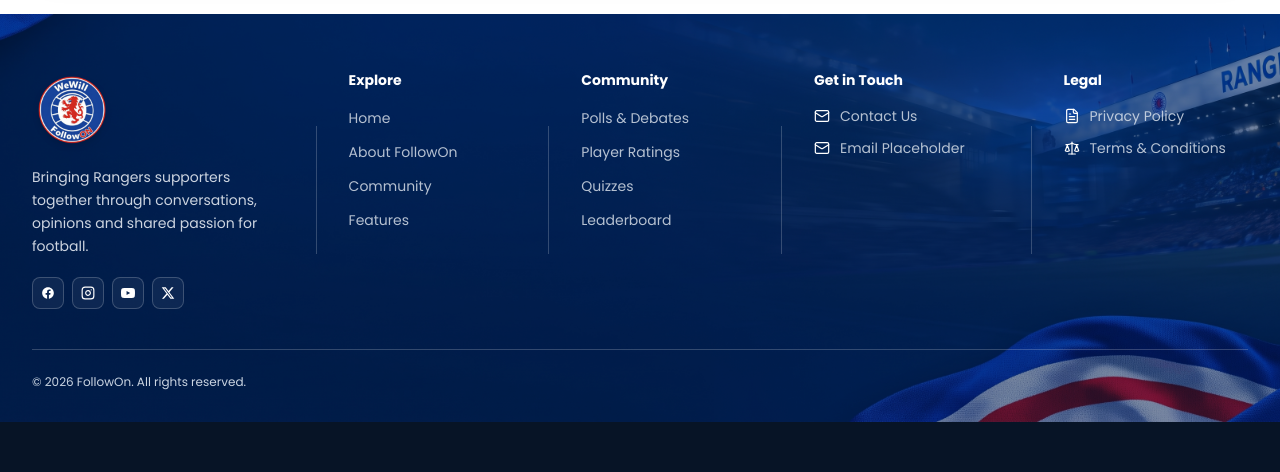
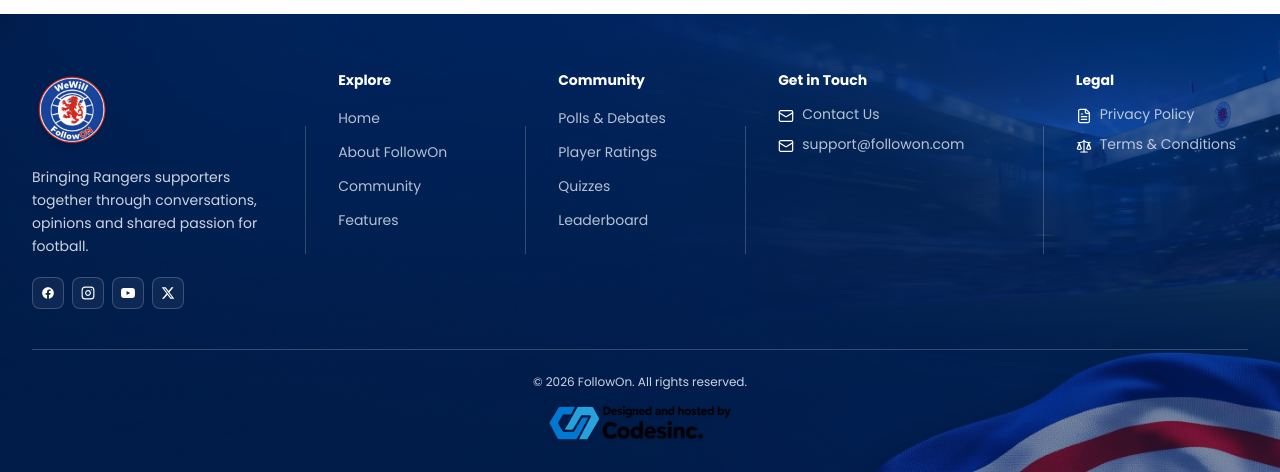
Before and after one commit to Aliraza324/follow, a React (Vite) app: page / in a window 1280 px wide. Shown: the part 5271-5743 px from the top of the page. Before the commit the page ends 5693 px from the top, so only its background shows below. Built offline with nearby package versions, Linux system fonts and the light colour scheme.

Commit message:
feat: add Footer component and associated mock data and assets

```diff
--- a/src/components/layout/Footer.jsx
+++ b/src/components/layout/Footer.jsx
@@ -2,81 +2,42 @@ import { footerData } from '../../mockup/footer'
 import { SmoothLink } from '../common/SmoothLink'
 import footerBg from '../../assets/Gemini_Generated_Image_k0e1dlk0e1dlk0e1.jpg'
 import logoImg from '../../assets/logo.png'
+import brandingImg from '../../assets/WhatsApp Image 2026-11-05 at 3.35.46 PM-Photoroom.png'
 
 const SocialIcon = ({ id }) => {
-  if (id === 'facebook') {
-    return (
-      <svg className="w-3.5 h-3.5 fill-current" viewBox="0 0 24 24">
-        <path d="M12 2C6.477 2 2 6.477 2 12c0 4.991 3.657 9.128 8.438 9.879V14.89h-2.54V12h2.54V9.797c0-2.506 1.492-3.89 3.777-3.89 1.094 0 2.238.195 2.238.195v2.46h-1.26c-1.243 0-1.63.771-1.63 1.562V12h2.773l-.443 2.89h-2.33v6.989C18.343 21.129 22 16.99 22 12c0-5.523-4.477-10-10-10z" />
-      </svg>
-    )
-  }
-  if (id === 'instagram') {
-    return (
-      <svg className="w-3.5 h-3.5" viewBox="0 0 24 24" fill="none" stroke="currentColor" strokeWidth="2" strokeLinecap="round" strokeLinejoin="round">
-        <rect width="20" height="20" x="2" y="2" rx="5" ry="5" />
-        <path d="M16 11.37A4 4 0 1 1 12.63 8 4 4 0 0 1 16 11.37z" />
-        <line x1="17.5" x2="17.51" y1="6.5" y2="6.5" />
-      </svg>
-    )
-  }
-  if (id === 'youtube') {
-    return (
-      <svg className="w-3.5 h-3.5 fill-current" viewBox="0 0 24 24">
-        <path d="M23.498 6.186a3.016 3.016 0 0 0-2.122-2.136C19.505 3.545 12 3.545 12 3.545s-7.505 0-9.377.505A3.017 3.017 0 0 0 .502 6.186C0 8.07 0 12 0 12s0 3.93.502 5.814a3.016 3.016 0 0 0 2.122 2.136c1.871.505 9.376.505 9.376.505s7.505 0 9.377-.505a3.015 3.015 0 0 0 2.122-2.136C24 15.93 24 12 24 12s0-3.93-.502-5.814zM9.545 15.568V8.432L15.818 12l-6.273 3.568z" />
-      </svg>
-    )
-  }
-  return (
-    <svg className="w-3.5 h-3.5 fill-current" viewBox="0 0 24 24">
-      <path d="M18.244 2.25h3.308l-7.227 8.26 8.502 11.24H16.17l-5.214-6.817L4.99 21.75H1.68l7.73-8.835L1.254 2.25H8.08l4.713 6.231zm-1.161 17.52h1.833L7.084 4.126H5.117z" />
-    </svg>
-  )
+  if (id === 'facebook') return <svg className="w-3.5 h-3.5 fill-current" viewBox="0 0 24 24"><path d="M12 2C6.477 2 2 6.477 2 12c0 4.991 3.657 9.128 8.438 9.879V14.89h-2.54V12h2.54V9.797c0-2.506 1.492-3.89 3.777-3.89 1.094 0 2.238.195 2.238.195v2.46h-1.26c-1.243 0-1.63.771-1.63 1.562V12h2.773l-.443 2.89h-2.33v6.989C18.343 21.129 22 16.99 22 12c0-5.523-4.477-10-10-10z" /></svg>
+  if (id === 'instagram') return <svg className="w-3.5 h-3.5" viewBox="0 0 24 24" fill="none" stroke="currentColor" strokeWidth="2" strokeLinecap="round" strokeLinejoin="round"><rect width="20" height="20" x="2" y="2" rx="5" ry="5" /><path d="M16 11.37A4 4 0 1 1 12.63 8 4 4 0 0 1 16 11.37z" /><line x1="17.5" x2="17.51" y1="6.5" y2="6.5" /></svg>
+  if (id === 'youtube') return <svg className="w-3.5 h-3.5 fill-current" viewBox="0 0 24 24"><path d="M23.498 6.186a3.016 3.016 0 0 0-2.122-2.136C19.505 3.545 12 3.545 12 3.545s-7.505 0-9.377.505A3.017 3.017 0 0 0 .502 6.186C0 8.07 0 12 0 12s0 3.93.502 5.814a3.016 3.016 0 0 0 2.122 2.136c1.871.505 9.376.505 9.376.505s7.505 0 9.377-.505a3.015 3.015 0 0 0 2.122-2.136C24 15.93 24 12 24 12s0-3.93-.502-5.814zM9.545 15.568V8.432L15.818 12l-6.273 3.568z" /></svg>
+  return <svg className="w-3.5 h-3.5 fill-current" viewBox="0 0 24 24"><path d="M18.244 2.25h3.308l-7.227 8.26 8.502 11.24H16.17l-5.214-6.817L4.99 21.75H1.68l7.73-8.835L1.254 2.25H8.08l4.713 6.231zm-1.161 17.52h1.833L7.084 4.126H5.117z" /></svg>
 }
 
 const MailIcon = () => (
-  <svg className="w-4 h-4 shrink-0 text-white" viewBox="0 0 24 24" fill="none" stroke="currentColor" strokeWidth="1.8" strokeLinecap="round" strokeLinejoin="round">
-    <rect width="20" height="16" x="2" y="4" rx="2" /><path d="m22 7-8.97 5.7a1.94 1.94 0 0 1-2.06 0L2 7" />
-  </svg>
+  <svg className="w-4 h-4 shrink-0 text-white" viewBox="0 0 24 24" fill="none" stroke="currentColor" strokeWidth="1.8" strokeLinecap="round" strokeLinejoin="round"><rect width="20" height="16" x="2" y="4" rx="2" /><path d="m22 7-8.97 5.7a1.94 1.94 0 0 1-2.06 0L2 7" /></svg>
 )
 
 const DocIcon = () => (
-  <svg className="w-4 h-4 shrink-0 text-white" viewBox="0 0 24 24" fill="none" stroke="currentColor" strokeWidth="1.8" strokeLinecap="round" strokeLinejoin="round">
-    <path d="M15 2H6a2 2 0 0 0-2 2v16a2 2 0 0 0 2 2h12a2 2 0 0 0 2-2V7Z" /><path d="M14 2v4a2 2 0 0 0 2 2h4" /><path d="M10 9H8" /><path d="M16 13H8" /><path d="M16 17H8" />
-  </svg>
+  <svg className="w-4 h-4 shrink-0 text-white" viewBox="0 0 24 24" fill="none" stroke="currentColor" strokeWidth="1.8" strokeLinecap="round" strokeLinejoin="round"><path d="M15 2H6a2 2 0 0 0-2 2v16a2 2 0 0 0 2 2h12a2 2 0 0 0 2-2V7Z" /><path d="M14 2v4a2 2 0 0 0 2 2h4" /><path d="M10 9H8" /><path d="M16 13H8" /><path d="M16 17H8" /></svg>
 )
 
 const ScaleIcon = () => (
-  <svg className="w-4 h-4 shrink-0 text-white" viewBox="0 0 24 24" fill="none" stroke="currentColor" strokeWidth="1.8" strokeLinecap="round" strokeLinejoin="round">
-    <path d="m16 16 3-8 3 8c-.87.65-1.92 1-3 1s-2.13-.35-3-1Z" /><path d="m2 16 3-8 3 8c-.87.65-1.92 1-3 1s-2.13-.35-3-1Z" /><path d="M7 21h10" /><path d="M12 3v18" /><path d="M3 7h2c2 0 5-1 7-2 2 1 5 2 7 2h2" />
-  </svg>
+  <svg className="w-4 h-4 shrink-0 text-white" viewBox="0 0 24 24" fill="none" stroke="currentColor" strokeWidth="1.8" strokeLinecap="round" strokeLinejoin="round"><path d="m16 16 3-8 3 8c-.87.65-1.92 1-3 1s-2.13-.35-3-1Z" /><path d="m2 16 3-8 3 8c-.87.65-1.92 1-3 1s-2.13-.35-3-1Z" /><path d="M7 21h10" /><path d="M12 3v18" /><path d="M3 7h2c2 0 5-1 7-2 2 1 5 2 7 2h2" /></svg>
 )
 
 export const Footer = ({ onOpenDemo }) => {
   return (
     <footer className="relative bg-[#00183F] text-white pt-14 pb-8 overflow-hidden">
       <div className="absolute inset-0 z-0 pointer-events-none">
-        <img
-          src={footerBg}
-          alt="FollowOn Stadium Atmosphere"
-          className="w-full h-full object-cover object-center"
-        />
+        <img src={footerBg} alt="FollowOn Stadium" className="w-full h-full object-cover object-center" />
         <div className="absolute inset-0 bg-[#001D4A]/50 backdrop-blur-[0.5px]" />
       </div>
 
       <div className="relative z-10 max-w-7xl mx-auto px-4 sm:px-6 lg:px-8">
-        <div className="grid grid-cols-1 md:grid-cols-2 lg:grid-cols-[1.5fr_auto_1fr_auto_1fr_auto_1.1fr_auto_1.1fr] gap-6 lg:gap-8 items-start">
-          <div className="flex flex-col">
+        <div className="grid grid-cols-2 md:grid-cols-4 lg:grid-cols-[1.4fr_auto_0.9fr_auto_0.9fr_auto_1.35fr_auto_1fr] gap-x-6 sm:gap-x-8 gap-y-8 lg:gap-8 items-start">
+          <div className="col-span-2 md:col-span-4 lg:col-span-1 flex flex-col mb-2 lg:mb-0">
             <SmoothLink targetId="hero" className="inline-block group mb-4">
-              <img
-                src={logoImg}
-                alt={footerData.brand.name}
-                className="h-16 sm:h-20 w-auto object-contain transition-transform duration-300 group-hover:scale-105 drop-shadow-md"
-              />
+              <img src={logoImg} alt={footerData.brand.name} className="h-16 sm:h-20 w-auto object-contain transition-transform duration-300 group-hover:scale-105 drop-shadow-md" />
             </SmoothLink>
-            <p className="text-xs sm:text-sm text-slate-200/90 leading-relaxed mb-5 max-w-xs">
-              {footerData.brand.description}
-            </p>
+            <p className="text-xs sm:text-sm text-slate-200/90 leading-relaxed mb-5 max-w-xs">{footerData.brand.description}</p>
             <div className="flex items-center gap-2">
               {footerData.socials.map((social) => (
                 <button
@@ -95,16 +56,11 @@ export const Footer = ({ onOpenDemo }) => {
           <div className="hidden lg:block w-px bg-white/20 h-32 self-center" />
 
           <div className="flex flex-col">
-            <h4 className="text-sm font-bold text-white mb-4">
-              {footerData.exploreColumn.title}
-            </h4>
+            <h4 className="text-sm font-bold text-white mb-4">{footerData.exploreColumn.title}</h4>
             <ul className="flex flex-col gap-2.5">
               {footerData.exploreColumn.links.map((link) => (
                 <li key={link.label}>
-                  <SmoothLink
-                    targetId={link.targetId}
-                    className="text-xs sm:text-sm text-slate-200/80 hover:text-white transition-colors"
-                  >
+                  <SmoothLink targetId={link.targetId} className="text-xs sm:text-sm text-slate-200/80 hover:text-white transition-colors">
                     {link.label}
                   </SmoothLink>
                 </li>
@@ -115,16 +71,11 @@ export const Footer = ({ onOpenDemo }) => {
           <div className="hidden lg:block w-px bg-white/20 h-32 self-center" />
 
           <div className="flex flex-col">
-            <h4 className="text-sm font-bold text-white mb-4">
-              {footerData.communityColumn.title}
-            </h4>
+            <h4 className="text-sm font-bold text-white mb-4">{footerData.communityColumn.title}</h4>
             <ul className="flex flex-col gap-2.5">
               {footerData.communityColumn.links.map((link) => (
                 <li key={link.label}>
-                  <SmoothLink
-                    targetId={link.targetId}
-                    className="text-xs sm:text-sm text-slate-200/80 hover:text-white transition-colors"
-                  >
+                  <SmoothLink targetId={link.targetId} className="text-xs sm:text-sm text-slate-200/80 hover:text-white transition-colors">
                     {link.label}
                   </SmoothLink>
                 </li>
@@ -135,19 +86,23 @@ export const Footer = ({ onOpenDemo }) => {
           <div className="hidden lg:block w-px bg-white/20 h-32 self-center" />
 
           <div className="flex flex-col">
-            <h4 className="text-sm font-bold text-white mb-4">
-              {footerData.touchColumn.title}
-            </h4>
+            <h4 className="text-sm font-bold text-white mb-4">{footerData.touchColumn.title}</h4>
             <ul className="flex flex-col gap-3">
               {footerData.touchColumn.items.map((item) => (
                 <li key={item.id}>
                   <button
                     type="button"
-                    onClick={() => onOpenDemo(item.modalTitle, item.modalDesc)}
-                    className="flex items-center gap-2.5 text-xs sm:text-sm text-slate-200/80 hover:text-white transition-colors cursor-pointer text-left"
+                    onClick={() => {
+                      if (item.email) {
+                        window.location.href = `mailto:${item.email}`
+                      } else {
+                        onOpenDemo(item.modalTitle, item.modalDesc)
+                      }
+                    }}
+                    className="flex items-start gap-2 text-xs sm:text-sm text-slate-200/80 hover:text-white transition-colors cursor-pointer text-left w-full min-w-0"
                   >
-                    <MailIcon />
-                    <span>{item.label}</span>
+                    <span className="mt-0.5 shrink-0"><MailIcon /></span>
+                    <span className="text-[11px] sm:text-xs md:text-sm break-all sm:break-normal leading-tight">{item.label}</span>
                   </button>
                 </li>
               ))}
@@ -157,19 +112,17 @@ export const Footer = ({ onOpenDemo }) => {
           <div className="hidden lg:block w-px bg-white/20 h-32 self-center" />
 
           <div className="flex flex-col">
-            <h4 className="text-sm font-bold text-white mb-4">
-              {footerData.legalColumn.title}
-            </h4>
+            <h4 className="text-sm font-bold text-white mb-4">{footerData.legalColumn.title}</h4>
             <ul className="flex flex-col gap-3">
               {footerData.legalColumn.items.map((item) => (
                 <li key={item.id}>
                   <button
                     type="button"
                     onClick={() => onOpenDemo(item.modalTitle, item.modalDesc)}
-                    className="flex items-center gap-2.5 text-xs sm:text-sm text-slate-200/80 hover:text-white transition-colors cursor-pointer text-left"
+                    className="flex items-start gap-2 text-xs sm:text-sm text-slate-200/80 hover:text-white transition-colors cursor-pointer text-left w-full min-w-0"
                   >
-                    {item.type === 'doc' ? <DocIcon /> : <ScaleIcon />}
-                    <span>{item.label}</span>
+                    <span className="mt-0.5 shrink-0">{item.type === 'doc' ? <DocIcon /> : <ScaleIcon />}</span>
+                    <span className="text-[11px] sm:text-xs md:text-sm leading-tight">{item.label}</span>
                   </button>
                 </li>
               ))}
@@ -179,8 +132,23 @@ export const Footer = ({ onOpenDemo }) => {
 
         <div className="w-full h-px bg-white/20 mt-10 mb-6" />
 
-        <div className="text-xs text-slate-300 font-normal">
-          {footerData.copyright}
+        <div className="flex flex-col items-center justify-center gap-2.5 text-center">
+          <p className="text-xs text-slate-300 font-normal">
+            {footerData.copyright}
+          </p>
+
+          <button
+            type="button"
+            onClick={() => window.open(footerData.branding.url, '_blank', 'noopener,noreferrer')}
+            className="inline-flex items-center justify-center cursor-pointer opacity-90 hover:opacity-100 transition-all duration-200 group mt-1"
+            aria-label="Codes Inc Website"
+          >
+            <img
+              src={brandingImg}
+              alt="Codes Inc"
+              className="h-7 sm:h-8 md:h-9 w-auto object-contain transition-transform duration-300 group-hover:scale-105 drop-shadow-sm"
+            />
+          </button>
         </div>
       </div>
     </footer>
--- a/src/mockup/footer.js
+++ b/src/mockup/footer.js
@@ -31,7 +31,7 @@ export const footerData = {
     title: 'Get in Touch',
     items: [
       { id: 'contact', label: 'Contact Us', type: 'mail', modalTitle: 'Contact Us', modalDesc: 'Send a message to the FollowOn team.' },
-      { id: 'email', label: 'Email Placeholder', type: 'mail', modalTitle: 'Email Support', modalDesc: 'Reach our team directly at contact@followon.com' }
+      { id: 'email', label: 'support@followon.com', type: 'mail', email: 'support@followon.com' }
     ]
   },
   legalColumn: {
@@ -41,5 +41,9 @@ export const footerData = {
       { id: 'terms', label: 'Terms & Conditions', type: 'scale', modalTitle: 'Terms & Conditions', modalDesc: 'Community rules and platform terms of service.' }
     ]
   },
-  copyright: '© 2026 FollowOn. All rights reserved.'
+  copyright: '© 2026 FollowOn. All rights reserved.',
+  branding: {
+    label: 'Crafted by',
+    url: 'https://www.codes-inc.com/'
+  }
 }
```
Also changed, not shown: src/assets/WhatsApp Image 2026-11-05 at 3.35.46 PM-Photoroom.png (added).
